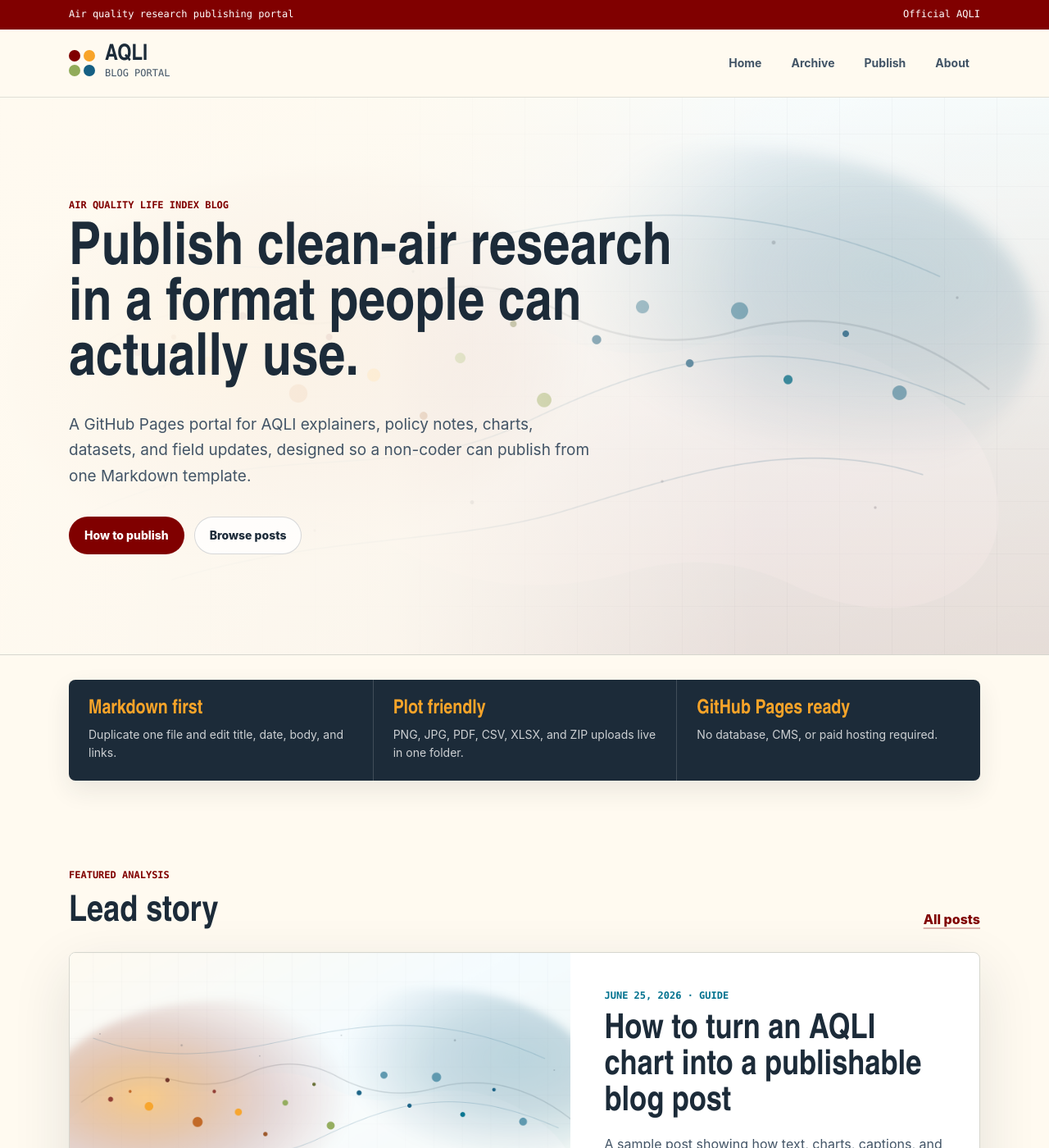
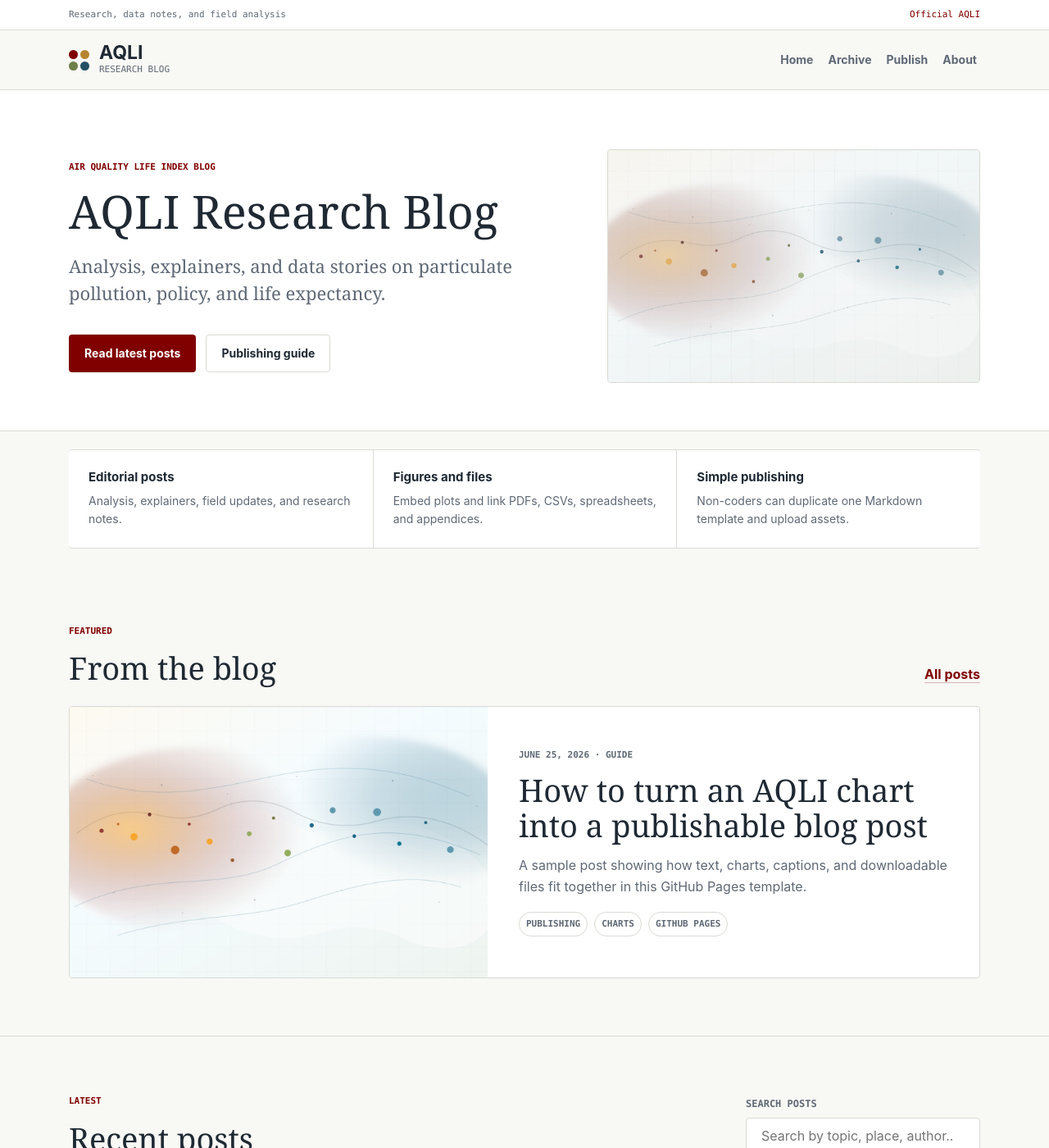
Before and after one commit to Puru-Gupta/aqli-blog, a Jekyll site: the page built from index.html, in a window 1280 px wide and 1400 px high. Shown: the whole window at 82% size. Built offline with Jekyll 4.4.1, drawn with Linux system fonts in a browser that asks for light colours; some of the changed text lies outside the part shown.

Commit message:
Refine research blog editorial design

```diff
--- a/_config.yml
+++ b/_config.yml
@@ -1,4 +1,4 @@
-title: AQLI Blog Portal
+title: AQLI Research Blog
 description: Research notes, explainers, and data stories on air pollution, policy, and life expectancy.
 url: "https://puru-gupta.github.io"
 baseurl: "/aqli-blog"
--- a/_includes/footer.html
+++ b/_includes/footer.html
@@ -7,10 +7,10 @@
         </span>
         <span>
           <strong>AQLI</strong>
-          <em>Blog Portal</em>
+          <em>Research Blog</em>
         </span>
       </a>
-      <p>Static GitHub Pages publishing for AQLI-style research notes, policy explainers, charts, and downloads.</p>
+      <p>AQLI-style research notes, policy explainers, charts, and downloadable files.</p>
     </div>
     <div>
       <h2>Publish</h2>
--- a/_includes/header.html
+++ b/_includes/header.html
@@ -1,7 +1,7 @@
 <header class="site-header">
   <div class="brand-bar">
     <div class="shell brand-bar__inner">
-      <span>Air quality research publishing portal</span>
+      <span>Research, data notes, and field analysis</span>
       <a href="https://aqli.epic.uchicago.edu/" rel="noopener">Official AQLI</a>
     </div>
   </div>
@@ -12,7 +12,7 @@
       </span>
       <span>
         <strong>AQLI</strong>
-        <em>Blog Portal</em>
+        <em>Research Blog</em>
       </span>
     </a>
     <button class="nav-toggle" type="button" aria-expanded="false" aria-controls="primary-menu">
--- a/assets/css/styles.css
+++ b/assets/css/styles.css
@@ -1,26 +1,27 @@
 :root {
   --maroon: #800000;
-  --maroon-deep: #590000;
-  --ink: #1c2b39;
-  --ink-soft: #425466;
-  --paper: #fffaf0;
-  --paper-cool: #f5fcff;
+  --maroon-deep: #5f0000;
+  --ink: #1f2933;
+  --ink-soft: #5f6975;
+  --paper: #f8f8f5;
+  --paper-cool: #f1f5f6;
   --surface: #ffffff;
-  --surface-muted: #f5f3ec;
-  --border: #d6d6ce;
-  --gold: #f8a429;
-  --gold-soft: #fff5e6;
-  --terracotta: #c16622;
-  --blue: #155f83;
-  --teal: #00718e;
-  --sky: #5b96ad;
-  --green: #91ab5a;
-  --shadow: 0 24px 70px rgba(28, 43, 57, 0.12);
-  --shadow-small: 0 12px 30px rgba(28, 43, 57, 0.09);
-  --radius: 8px;
+  --surface-muted: #f0f1ee;
+  --border: #dadbd4;
+  --gold: #b7832f;
+  --gold-soft: #f5eee0;
+  --terracotta: #9b4a24;
+  --blue: #214f63;
+  --teal: #356f78;
+  --sky: #7a98a4;
+  --green: #6f7f4b;
+  --shadow: 0 18px 45px rgba(31, 41, 51, 0.08);
+  --shadow-small: 0 8px 24px rgba(31, 41, 51, 0.07);
+  --radius: 4px;
   --shell: 1160px;
-  --font-display: "Aptos Narrow", "Arial Narrow", "Roboto Condensed", "Helvetica Neue", Arial, sans-serif;
-  --font-body: Inter, "Source Sans Pro", -apple-system, BlinkMacSystemFont, "Segoe UI", sans-serif;
+  --font-display: Georgia, "Times New Roman", Times, serif;
+  --font-body: -apple-system, BlinkMacSystemFont, "Segoe UI", Roboto, "Helvetica Neue", Arial, sans-serif;
+  --font-reading: Georgia, "Times New Roman", Times, serif;
   --font-data: "IBM Plex Mono", "SFMono-Regular", Consolas, "Liberation Mono", monospace;
 }
 
@@ -60,7 +61,7 @@
 }
 
 :focus-visible {
-  outline: 3px solid rgba(248, 164, 41, 0.9);
+  outline: 3px solid rgba(128, 0, 0, 0.35);
   outline-offset: 3px;
 }
 
@@ -91,18 +92,19 @@
 }
 
 .site-header {
-  background: rgba(255, 250, 240, 0.96);
-  border-bottom: 1px solid rgba(214, 214, 206, 0.75);
+  background: rgba(248, 248, 245, 0.98);
+  border-bottom: 1px solid var(--border);
   position: sticky;
   top: 0;
   z-index: 20;
 }
 
 .brand-bar {
-  background: var(--maroon);
-  color: #fff;
+  background: var(--surface);
+  border-bottom: 1px solid var(--border);
+  color: var(--ink-soft);
   font-family: var(--font-data);
-  font-size: 12px;
+  font-size: 11px;
   letter-spacing: 0;
 }
 
@@ -115,14 +117,14 @@
 }
 
 .brand-bar a {
-  color: #fff;
+  color: var(--maroon);
   text-decoration: none;
 }
 
 .brand-bar a:hover {
   text-decoration: underline;
   text-decoration-color: var(--gold);
-  text-decoration-thickness: 2px;
+  text-decoration-thickness: 1px;
   text-underline-offset: 4px;
 }
 
@@ -131,7 +133,7 @@
   display: flex;
   gap: 24px;
   justify-content: space-between;
-  min-height: 82px;
+  min-height: 72px;
 }
 
 .wordmark {
@@ -144,9 +146,9 @@
 
 .wordmark__symbol {
   display: grid;
-  grid-template-columns: repeat(2, 14px);
-  grid-template-rows: repeat(2, 14px);
-  gap: 4px;
+  grid-template-columns: repeat(2, 11px);
+  grid-template-rows: repeat(2, 11px);
+  gap: 3px;
   flex: 0 0 auto;
 }
 
@@ -173,18 +175,18 @@
 
 .wordmark strong {
   display: block;
-  font-family: var(--font-display);
-  font-size: 27px;
-  font-weight: 800;
+  font-family: var(--font-body);
+  font-size: 23px;
+  font-weight: 750;
   letter-spacing: 0;
-  line-height: 0.95;
+  line-height: 1;
 }
 
 .wordmark em {
   color: var(--ink-soft);
   display: block;
   font-family: var(--font-data);
-  font-size: 12px;
+  font-size: 11px;
   font-style: normal;
   letter-spacing: 0;
   text-transform: uppercase;
@@ -197,17 +199,19 @@
 }
 
 .main-nav__links a {
-  border-radius: 999px;
   color: var(--ink-soft);
   font-size: 14px;
-  font-weight: 750;
-  padding: 9px 13px;
+  font-weight: 650;
+  padding: 8px 4px;
   text-decoration: none;
 }
 
 .main-nav__links a:hover {
-  background: var(--gold-soft);
+  background: transparent;
   color: var(--maroon);
+  text-decoration: underline;
+  text-decoration-thickness: 1px;
+  text-underline-offset: 5px;
 }
 
 .nav-toggle {
@@ -251,39 +255,43 @@
 }
 
 .hero {
-  background: var(--paper);
+  background: var(--surface);
   border-bottom: 1px solid var(--border);
+  min-height: 0;
+  overflow: hidden;
+  padding-block: 72px 58px;
+}
+
+.hero__grid {
+  align-items: center;
   display: grid;
-  min-height: 680px;
+  gap: 58px;
+  grid-template-columns: minmax(0, 0.92fr) minmax(360px, 0.7fr);
+}
+
+.hero__media {
+  background: var(--paper-cool);
+  border: 1px solid var(--border);
+  border-radius: var(--radius);
   overflow: hidden;
   position: relative;
 }
 
-.hero__media {
-  inset: 0;
-  position: absolute;
-}
-
 .hero__media::after {
-  background:
-    linear-gradient(90deg, rgba(255, 250, 240, 0.98) 0%, rgba(255, 250, 240, 0.86) 37%, rgba(255, 250, 240, 0.18) 72%),
-    linear-gradient(0deg, rgba(128, 0, 0, 0.12), rgba(128, 0, 0, 0));
-  content: "";
-  inset: 0;
-  position: absolute;
+  display: none;
 }
 
 .hero__media img {
-  height: 100%;
+  aspect-ratio: 16 / 10;
+  filter: saturate(0.72) contrast(0.96);
+  height: auto;
   object-fit: cover;
   object-position: center;
+  opacity: 0.88;
   width: 100%;
 }
 
 .hero__content {
-  align-self: center;
-  padding-bottom: 92px;
-  padding-top: 92px;
   position: relative;
   z-index: 1;
 }
@@ -291,10 +299,10 @@
 .eyebrow {
   color: var(--maroon);
   font-family: var(--font-data);
-  font-size: 12px;
+  font-size: 11px;
   font-weight: 700;
   letter-spacing: 0;
-  margin: 0 0 13px;
+  margin: 0 0 16px;
   text-transform: uppercase;
 }
 
@@ -303,20 +311,21 @@
 .article-hero h1 {
   color: var(--ink);
   font-family: var(--font-display);
-  font-size: 72px;
-  font-weight: 800;
+  font-size: 56px;
+  font-weight: 500;
   letter-spacing: 0;
-  line-height: 0.94;
+  line-height: 1.02;
   margin: 0;
   max-width: 760px;
 }
 
 .hero__lede {
   color: var(--ink-soft);
-  font-size: 19px;
-  line-height: 1.65;
-  margin: 26px 0 0;
-  max-width: 650px;
+  font-family: var(--font-reading);
+  font-size: 22px;
+  line-height: 1.5;
+  margin: 22px 0 0;
+  max-width: 620px;
 }
 
 .hero__actions {
@@ -329,10 +338,10 @@
 .button {
   align-items: center;
   border: 1px solid transparent;
-  border-radius: 999px;
+  border-radius: var(--radius);
   display: inline-flex;
   font-size: 14px;
-  font-weight: 800;
+  font-weight: 700;
   justify-content: center;
   min-height: 46px;
   padding: 0 18px;
@@ -349,25 +358,25 @@
 }
 
 .button--quiet {
-  background: rgba(255, 255, 255, 0.78);
-  border-color: rgba(28, 43, 57, 0.18);
+  background: var(--surface);
+  border-color: var(--border);
   color: var(--ink);
 }
 
 .button--quiet:hover {
-  border-color: var(--gold);
+  border-color: var(--maroon);
 }
 
 .section {
-  padding-block: 76px;
+  padding-block: 70px;
 }
 
 .section--compact {
-  padding-block: 30px;
+  padding-block: 22px;
 }
 
 .section--muted {
-  background: var(--surface-muted);
+  background: var(--paper);
   border-block: 1px solid var(--border);
 }
 
@@ -377,10 +386,10 @@
 
 .section-heading h2 {
   font-family: var(--font-display);
-  font-size: 44px;
-  font-weight: 800;
+  font-size: 38px;
+  font-weight: 500;
   letter-spacing: 0;
-  line-height: 1;
+  line-height: 1.08;
   margin: 0;
 }
 
@@ -393,22 +402,22 @@
 
 .text-link {
   color: var(--maroon);
-  font-weight: 800;
+  font-weight: 700;
   text-decoration-color: rgba(128, 0, 0, 0.28);
-  text-decoration-thickness: 2px;
+  text-decoration-thickness: 1px;
   text-underline-offset: 4px;
 }
 
 .text-link:hover {
-  color: var(--terracotta);
+  color: var(--maroon-deep);
   text-decoration-color: currentColor;
 }
 
 .signal-strip {
-  background: var(--ink);
+  background: var(--surface);
+  border-block: 1px solid var(--border);
   border-radius: var(--radius);
-  box-shadow: var(--shadow-small);
-  color: #fff;
+  color: var(--ink);
   display: grid;
   grid-template-columns: repeat(3, 1fr);
   overflow: hidden;
@@ -419,20 +428,20 @@
 }
 
 .signal-strip div + div {
-  border-left: 1px solid rgba(255, 255, 255, 0.16);
+  border-left: 1px solid var(--border);
 }
 
 .signal-strip strong {
-  color: var(--gold);
+  color: var(--ink);
   display: block;
-  font-family: var(--font-display);
-  font-size: 24px;
-  line-height: 1;
+  font-family: var(--font-body);
+  font-size: 15px;
+  line-height: 1.25;
   margin-bottom: 8px;
 }
 
 .signal-strip span {
-  color: rgba(255, 255, 255, 0.78);
+  color: var(--ink-soft);
   display: block;
   font-size: 14px;
   line-height: 1.55;
@@ -442,15 +451,14 @@
   background: var(--surface);
   border: 1px solid var(--border);
   border-radius: var(--radius);
-  box-shadow: var(--shadow);
   display: grid;
-  grid-template-columns: minmax(0, 1.1fr) minmax(320px, 0.9fr);
+  grid-template-columns: minmax(0, 0.85fr) minmax(360px, 1fr);
   overflow: hidden;
 }
 
 .lead-card__image {
   background: var(--paper-cool);
-  min-height: 390px;
+  min-height: 330px;
 }
 
 .lead-card__image img,
@@ -463,14 +471,14 @@
 
 .lead-card__body {
   align-self: center;
-  padding: 42px;
+  padding: 38px;
 }
 
 .meta {
-  color: var(--teal);
+  color: var(--ink-soft);
   font-family: var(--font-data);
-  font-size: 12px;
-  font-weight: 700;
+  font-size: 11px;
+  font-weight: 650;
   letter-spacing: 0;
   margin: 0 0 12px;
   text-transform: uppercase;
@@ -480,14 +488,14 @@
 .post-card h3,
 .workflow-card h3 {
   font-family: var(--font-display);
-  font-weight: 800;
+  font-weight: 500;
   letter-spacing: 0;
-  line-height: 1.04;
+  line-height: 1.12;
   margin: 0;
 }
 
 .lead-card h3 {
-  font-size: 42px;
+  font-size: 38px;
 }
 
 .lead-card h3 a,
@@ -514,13 +522,13 @@
 }
 
 .tag-row span {
-  background: var(--gold-soft);
-  border: 1px solid rgba(248, 164, 41, 0.42);
+  background: transparent;
+  border: 1px solid var(--border);
   border-radius: 999px;
-  color: var(--maroon);
+  color: var(--ink-soft);
   font-family: var(--font-data);
   font-size: 11px;
-  font-weight: 700;
+  font-weight: 650;
   padding: 5px 8px;
   text-transform: uppercase;
 }
@@ -547,7 +555,7 @@
 .filter-box input {
   background: #fff;
   border: 1px solid var(--border);
-  border-radius: 999px;
+  border-radius: var(--radius);
   color: var(--ink);
   min-height: 46px;
   padding: 0 18px;
@@ -555,12 +563,12 @@
 }
 
 .filter-box input:focus {
-  border-color: var(--gold);
+  border-color: var(--maroon);
 }
 
 .post-grid {
   display: grid;
-  gap: 18px;
+  gap: 20px;
   grid-template-columns: repeat(3, minmax(0, 1fr));
 }
 
@@ -594,11 +602,11 @@
   display: flex;
   flex: 1;
   flex-direction: column;
-  padding: 22px;
+  padding: 24px;
 }
 
 .post-card h3 {
-  font-size: 28px;
+  font-size: 25px;
 }
 
 .post-card p:not(.meta) {
@@ -637,9 +645,7 @@
 }
 
 .workflow-card {
-  background:
-    linear-gradient(180deg, rgba(255, 255, 255, 0.92), rgba(255, 255, 255, 0.98)),
-    var(--surface);
+  background: var(--surface);
   border: 1px solid var(--border);
   border-radius: var(--radius);
   min-height: 250px;
@@ -649,9 +655,9 @@
 }
 
 .workflow-card::before {
-  background: linear-gradient(90deg, var(--maroon), var(--terracotta), var(--gold), var(--green), var(--blue));
+  background: var(--maroon);
   content: "";
-  height: 5px;
+  height: 3px;
   left: 0;
   position: absolute;
   right: 0;
@@ -659,13 +665,12 @@
 }
 
 .workflow-card:hover {
-  border-color: rgba(128, 0, 0, 0.45);
+  border-color: rgba(128, 0, 0, 0.35);
   box-shadow: var(--shadow-small);
-  transform: translateY(-2px);
 }
 
 .workflow-card__mark {
-  color: var(--teal);
+  color: var(--maroon);
   display: block;
   font-family: var(--font-data);
   font-size: 13px;
@@ -674,7 +679,7 @@
 }
 
 .workflow-card h3 {
-  font-size: 30px;
+  font-size: 27px;
 }
 
 .page-shell {
@@ -705,13 +710,13 @@
 .prose h3 {
   color: var(--ink);
   font-family: var(--font-display);
-  font-weight: 800;
+  font-weight: 500;
   letter-spacing: 0;
   line-height: 1.05;
 }
 
 .prose h2 {
-  font-size: 34px;
+  font-size: 32px;
   margin: 42px 0 12px;
 }
 
@@ -723,17 +728,20 @@
 .prose p,
 .prose li {
   color: var(--ink-soft);
+  font-family: var(--font-reading);
+  font-size: 18px;
+  line-height: 1.72;
 }
 
 .prose a {
   color: var(--maroon);
-  font-weight: 750;
+  font-weight: 650;
 }
 
 .prose code {
-  background: var(--gold-soft);
-  border: 1px solid rgba(248, 164, 41, 0.28);
-  border-radius: 5px;
+  background: var(--surface-muted);
+  border: 1px solid var(--border);
+  border-radius: 3px;
   color: var(--maroon);
   font-family: var(--font-data);
   font-size: 0.92em;
@@ -756,9 +764,7 @@
 }
 
 .article-hero {
-  background:
-    linear-gradient(90deg, rgba(255, 250, 240, 0.98), rgba(245, 252, 255, 0.9)),
-    var(--paper);
+  background: var(--surface);
   border-bottom: 1px solid var(--border);
   padding-block: 64px;
 }
@@ -771,12 +777,13 @@
 }
 
 .article-hero h1 {
-  font-size: 62px;
+  font-size: 52px;
   margin-top: 20px;
 }
 
 .article-summary {
   color: var(--ink-soft);
+  font-family: var(--font-reading);
   font-size: 20px;
   line-height: 1.6;
   margin: 22px 0 0;
@@ -797,7 +804,6 @@
   aspect-ratio: 4 / 3;
   border: 1px solid var(--border);
   border-radius: var(--radius);
-  box-shadow: var(--shadow-small);
   overflow: hidden;
 }
 
@@ -870,7 +876,7 @@
 }
 
 .file-link:hover {
-  border-color: var(--gold);
+  border-color: var(--maroon);
 }
 
 .file-link__type {
@@ -899,8 +905,9 @@
 }
 
 .site-footer {
-  background: var(--ink);
-  color: rgba(255, 255, 255, 0.72);
+  background: var(--surface);
+  border-top: 1px solid var(--border);
+  color: var(--ink-soft);
   padding-block: 48px;
 }
 
@@ -913,11 +920,11 @@
 .site-footer .wordmark strong,
 .site-footer h2,
 .site-footer a {
-  color: #fff;
+  color: var(--ink);
 }
 
 .site-footer .wordmark em {
-  color: rgba(255, 255, 255, 0.68);
+  color: var(--ink-soft);
 }
 
 .site-footer p {
@@ -935,29 +942,19 @@
 .site-footer a {
   display: block;
   margin: 7px 0;
-  text-decoration-color: rgba(255, 255, 255, 0.28);
+  text-decoration-color: rgba(31, 41, 51, 0.22);
   text-underline-offset: 4px;
 }
 
 .site-footer a:hover {
-  color: var(--gold);
+  color: var(--maroon);
 }
 
 @media (max-width: 900px) {
-  .hero {
-    min-height: 620px;
-  }
-
-  .hero__media::after {
-    background:
-      linear-gradient(90deg, rgba(255, 250, 240, 0.98), rgba(255, 250, 240, 0.68)),
-      linear-gradient(0deg, rgba(128, 0, 0, 0.12), rgba(128, 0, 0, 0));
-  }
-
   .hero h1,
   .page-hero h1,
   .article-hero h1 {
-    font-size: 52px;
+    font-size: 44px;
   }
 
   .section-heading--split {
@@ -966,6 +963,7 @@
   }
 
   .signal-strip,
+  .hero__grid,
   .lead-card,
   .workflow-grid,
   .post-grid,
@@ -1041,19 +1039,18 @@
   }
 
   .hero {
-    min-height: 590px;
+    padding-block: 48px;
   }
 
   .hero__content {
-    padding-bottom: 64px;
-    padding-top: 64px;
+    padding: 0;
   }
 
   .hero h1,
   .page-hero h1,
   .article-hero h1 {
-    font-size: 42px;
-    line-height: 1;
+    font-size: 36px;
+    line-height: 1.06;
   }
 
   .hero__lede,
@@ -1072,7 +1069,7 @@
 
   .signal-strip div + div {
     border-left: 0;
-    border-top: 1px solid rgba(255, 255, 255, 0.16);
+    border-top: 1px solid var(--border);
   }
 
   .lead-card__body {
--- a/index.html
+++ b/index.html
@@ -9,34 +9,36 @@
 {% endunless %}
 
 <section class="hero">
-  <div class="hero__media" aria-hidden="true">
-    <img src="{{ '/assets/images/aqli-particulate-field.png' | relative_url }}" alt="">
-  </div>
-  <div class="hero__content shell">
-    <p class="eyebrow">Air Quality Life Index Blog</p>
-    <h1>Publish clean-air research in a format people can actually use.</h1>
-    <p class="hero__lede">A GitHub Pages portal for AQLI explainers, policy notes, charts, datasets, and field updates, designed so a non-coder can publish from one Markdown template.</p>
-    <div class="hero__actions" aria-label="Primary actions">
-      <a class="button button--primary" href="{{ '/publish/' | relative_url }}">How to publish</a>
-      <a class="button button--quiet" href="{{ '/archive/' | relative_url }}">Browse posts</a>
+  <div class="shell hero__grid">
+    <div class="hero__content">
+      <p class="eyebrow">Air Quality Life Index Blog</p>
+      <h1>AQLI Research Blog</h1>
+      <p class="hero__lede">Analysis, explainers, and data stories on particulate pollution, policy, and life expectancy.</p>
+      <div class="hero__actions" aria-label="Primary actions">
+        <a class="button button--primary" href="{{ '/archive/' | relative_url }}">Read latest posts</a>
+        <a class="button button--quiet" href="{{ '/publish/' | relative_url }}">Publishing guide</a>
+      </div>
+    </div>
+    <div class="hero__media" aria-hidden="true">
+      <img src="{{ '/assets/images/aqli-particulate-field.png' | relative_url }}" alt="">
     </div>
   </div>
 </section>
 
 <main id="main-content">
   <section class="section section--compact shell">
-    <div class="signal-strip" aria-label="Portal highlights">
+    <div class="signal-strip" aria-label="Blog capabilities">
       <div>
-        <strong>Markdown first</strong>
-        <span>Duplicate one file and edit title, date, body, and links.</span>
+        <strong>Editorial posts</strong>
+        <span>Analysis, explainers, field updates, and research notes.</span>
       </div>
       <div>
-        <strong>Plot friendly</strong>
-        <span>PNG, JPG, PDF, CSV, XLSX, and ZIP uploads live in one folder.</span>
+        <strong>Figures and files</strong>
+        <span>Embed plots and link PDFs, CSVs, spreadsheets, and appendices.</span>
       </div>
       <div>
-        <strong>GitHub Pages ready</strong>
-        <span>No database, CMS, or paid hosting required.</span>
+        <strong>Simple publishing</strong>
+        <span>Non-coders can duplicate one Markdown template and upload assets.</span>
       </div>
     </div>
   </section>
@@ -45,8 +47,8 @@
   <section class="section shell">
     <div class="section-heading section-heading--split">
       <div>
-        <p class="eyebrow">Featured analysis</p>
-        <h2>Lead story</h2>
+        <p class="eyebrow">Featured</p>
+        <h2>From the blog</h2>
       </div>
       <a class="text-link" href="{{ '/archive/' | relative_url }}">All posts</a>
     </div>
@@ -73,8 +75,8 @@
     <div class="shell">
       <div class="section-heading section-heading--split">
         <div>
-          <p class="eyebrow">Latest posts</p>
-          <h2>Research notes and data stories</h2>
+          <p class="eyebrow">Latest</p>
+          <h2>Recent posts</h2>
         </div>
         <div class="filter-box">
           <label for="post-search">Search posts</label>
@@ -93,8 +95,8 @@
 
   <section class="section shell">
     <div class="section-heading">
-      <p class="eyebrow">Editorial portal</p>
-      <h2>Built around the AQLI publishing workflow</h2>
+      <p class="eyebrow">For editors</p>
+      <h2>Publishing workflow</h2>
     </div>
     <div class="workflow-grid">
       <a class="workflow-card" href="{{ '/publish/' | relative_url }}">
```
Also changed, not shown: about.md (+2 -2 lines), README.md.
